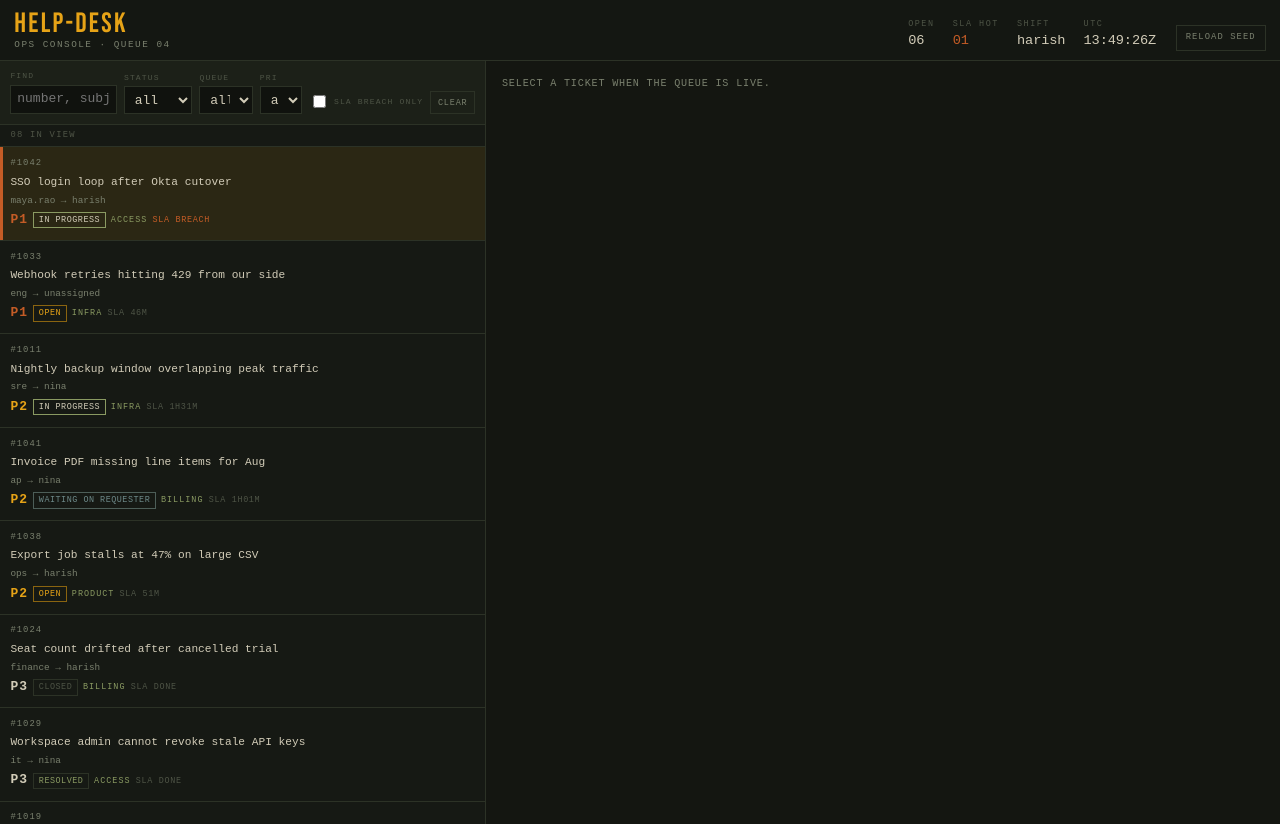
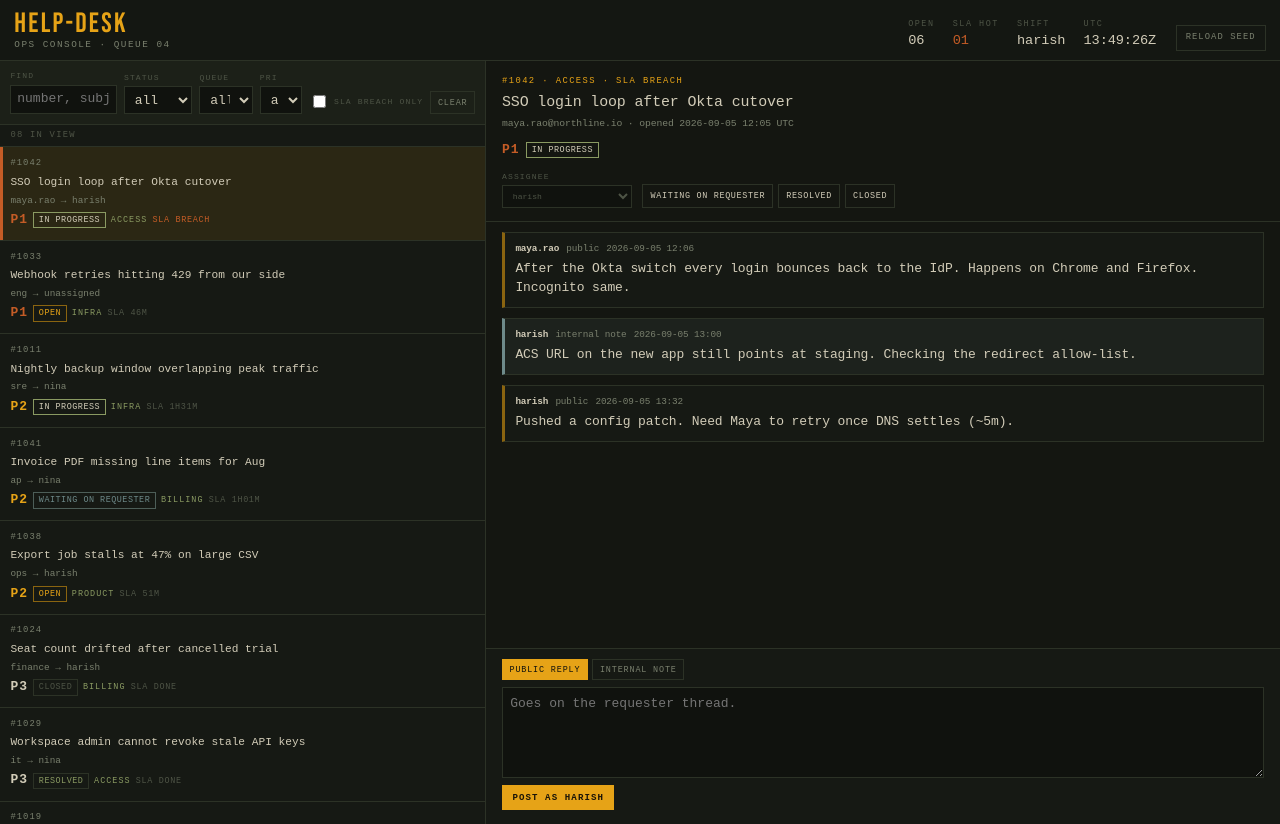
Before and after one commit to HarishKarthickS/help-desk, a Next.js app: page / in a window 1280 px wide. Built offline with nearby package versions, Linux system fonts and the light colour scheme; a web font is replaced by a local one.

Commit message:
Add ticket thread, comments, and status moves

```diff
--- a/src/ui/ConsoleShell.tsx
+++ b/src/ui/ConsoleShell.tsx
@@ -3,6 +3,7 @@
 import { useDesk } from "@/data";
 import { slaBreached } from "@/domain";
 import { QueueList } from "./QueueList";
+import { TicketPane } from "./TicketPane";
 import styles from "./ConsoleShell.module.css";
 
 export function ConsoleShell() {
@@ -49,7 +50,7 @@ export function ConsoleShell() {
           <QueueList />
         </section>
         <section className={styles.pane} aria-label="Ticket detail">
-          <p className={styles.placeholder}>select a ticket when the queue is live.</p>
+          <TicketPane />
         </section>
       </div>
     </div>
--- /dev/null
+++ b/src/ui/TicketPane.module.css
@@ -0,0 +1,218 @@
+.pane {
+  display: grid;
+  grid-template-rows: auto 1fr auto;
+  min-height: 100%;
+  max-height: calc(100vh - 4.6rem);
+}
+
+.head {
+  padding: 1.1rem 1.2rem 1rem;
+  border-bottom: 1px solid var(--line);
+}
+
+.kicker {
+  margin: 0 0 0.35rem;
+  color: var(--amber);
+  font-size: 0.68rem;
+  letter-spacing: 0.16em;
+  text-transform: uppercase;
+}
+
+.head h1 {
+  margin: 0;
+  font-size: 1.15rem;
+  font-weight: 500;
+  line-height: 1.3;
+}
+
+.meta {
+  margin: 0.4rem 0 0.7rem;
+  color: var(--dim);
+  font-size: 0.75rem;
+}
+
+.badges {
+  display: flex;
+  gap: 0.5rem;
+  align-items: center;
+}
+
+.actions {
+  margin-top: 0.9rem;
+  display: flex;
+  flex-wrap: wrap;
+  gap: 0.8rem;
+  align-items: end;
+}
+
+.actions label {
+  display: flex;
+  flex-direction: column;
+  gap: 0.2rem;
+  color: var(--mute);
+  font-size: 0.62rem;
+  letter-spacing: 0.14em;
+  text-transform: uppercase;
+}
+
+.actions select {
+  background: var(--bg);
+  border: 1px solid var(--line);
+  padding: 0.35rem 0.45rem;
+  min-width: 10rem;
+}
+
+.moves {
+  display: flex;
+  flex-wrap: wrap;
+  gap: 0.35rem;
+}
+
+.moves button {
+  background: transparent;
+  border: 1px solid var(--line);
+  padding: 0.35rem 0.55rem;
+  cursor: pointer;
+  text-transform: uppercase;
+  letter-spacing: 0.08em;
+  font-size: 0.65rem;
+}
+
+.moves button:hover {
+  border-color: var(--amber);
+  color: var(--amber);
+}
+
+.dead {
+  color: var(--mute);
+  font-size: 0.72rem;
+}
+
+.thread {
+  list-style: none;
+  margin: 0;
+  padding: 0.8rem 1.2rem 1.2rem;
+  overflow: auto;
+}
+
+.thread li {
+  margin-bottom: 0.75rem;
+  padding: 0.7rem 0.8rem;
+  border: 1px solid var(--line);
+  background: var(--panel);
+}
+
+.thread li div {
+  display: flex;
+  flex-wrap: wrap;
+  gap: 0.55rem;
+  align-items: baseline;
+  margin-bottom: 0.35rem;
+  font-size: 0.72rem;
+  color: var(--dim);
+}
+
+.thread strong {
+  color: var(--ink);
+  font-weight: 600;
+}
+
+.thread p {
+  margin: 0;
+  white-space: pre-wrap;
+}
+
+.note {
+  border-left: 3px solid var(--note) !important;
+  background: color-mix(in srgb, var(--note) 8%, var(--panel)) !important;
+}
+
+.pub {
+  border-left: 3px solid var(--amber-dim) !important;
+}
+
+.none {
+  border-style: dashed !important;
+  color: var(--dim);
+}
+
+.composer {
+  padding: 0.8rem 1.2rem 1.1rem;
+  border-top: 1px solid var(--line);
+  background: var(--panel);
+  display: grid;
+  gap: 0.5rem;
+}
+
+.kind {
+  display: flex;
+  gap: 0.35rem;
+}
+
+.kind button {
+  background: transparent;
+  border: 1px solid var(--line);
+  padding: 0.25rem 0.5rem;
+  cursor: pointer;
+  font-size: 0.65rem;
+  letter-spacing: 0.1em;
+  text-transform: uppercase;
+  color: var(--dim);
+}
+
+.kind .on {
+  color: var(--bg);
+  background: var(--amber);
+  border-color: var(--amber);
+}
+
+.composer textarea {
+  width: 100%;
+  resize: vertical;
+  background: var(--bg);
+  border: 1px solid var(--line);
+  padding: 0.55rem;
+  outline: none;
+}
+
+.composer textarea:focus {
+  border-color: var(--amber-dim);
+}
+
+.send {
+  justify-self: start;
+  background: var(--amber);
+  color: #1a1408;
+  border: 0;
+  padding: 0.45rem 0.8rem;
+  cursor: pointer;
+  text-transform: uppercase;
+  letter-spacing: 0.12em;
+  font-size: 0.7rem;
+  font-weight: 600;
+}
+
+.send:hover {
+  filter: brightness(1.08);
+}
+
+.empty {
+  margin: 2rem 1.4rem;
+  padding: 1.2rem;
+  border: 1px dashed var(--line);
+  max-width: 42ch;
+}
+
+.empty strong {
+  display: block;
+  letter-spacing: 0.14em;
+  text-transform: uppercase;
+  font-size: 0.8rem;
+  font-weight: 500;
+  margin-bottom: 0.4rem;
+}
+
+.empty p {
+  margin: 0;
+  color: var(--dim);
+}
--- /dev/null
+++ b/src/ui/TicketPane.tsx
@@ -0,0 +1,136 @@
+"use client";
+
+import { OPERATORS, useDesk } from "@/data";
+import { nextStatuses, slaRemainingLabel, statusLabel } from "@/domain";
+import { useState } from "react";
+import { PriorityMark, StatusChip } from "./StatusChip";
+import styles from "./TicketPane.module.css";
+
+export function TicketPane() {
+  const desk = useDesk();
+  const ticket = desk.selected;
+  const [body, setBody] = useState("");
+  const [kind, setKind] = useState<"public" | "note">("public");
+
+  if (!ticket) {
+    return (
+      <div className={styles.empty} role="status">
+        <strong>no ticket selected</strong>
+        <p>Pick a row in the queue. The thread, status moves, and notes live here.</p>
+      </div>
+    );
+  }
+
+  const replies = desk.commentsForSelected;
+  const moves = nextStatuses(ticket.status);
+
+  return (
+    <article className={styles.pane}>
+      <header className={styles.head}>
+        <p className={styles.kicker}>
+          #{ticket.number} · {ticket.queue} · sla {slaRemainingLabel(ticket, desk.now)}
+        </p>
+        <h1>{ticket.subject}</h1>
+        <p className={styles.meta}>
+          {ticket.requester} · opened {ticket.openedAt.replace("T", " ").slice(0, 16)} UTC
+        </p>
+        <div className={styles.badges}>
+          <PriorityMark priority={ticket.priority} />
+          <StatusChip status={ticket.status} />
+        </div>
+        <div className={styles.actions}>
+          <label>
+            assignee
+            <select
+              value={ticket.assignee ?? ""}
+              onChange={(e) =>
+                desk.assign(ticket.id, e.target.value || null)
+              }
+            >
+              <option value="">unassigned</option>
+              {OPERATORS.map((op) => (
+                <option key={op} value={op}>
+                  {op}
+                </option>
+              ))}
+            </select>
+          </label>
+          <div className={styles.moves}>
+            {moves.length === 0 ? (
+              <span className={styles.dead}>no status moves</span>
+            ) : (
+              moves.map((s) => (
+                <button
+                  key={s}
+                  type="button"
+                  onClick={() => desk.setStatus(ticket.id, s)}
+                >
+                  {statusLabel(s)}
+                </button>
+              ))
+            )}
+          </div>
+        </div>
+      </header>
+      <ol className={styles.thread}>
+        {replies.length === 0 ? (
+          <li className={styles.none}>
+            No comments yet. Leave a public reply or an internal note.
+          </li>
+        ) : (
+          replies.map((c) => (
+            <li key={c.id} className={c.kind === "note" ? styles.note : styles.pub}>
+              <div>
+                <strong>{c.author}</strong>
+                <span>{c.kind === "note" ? "internal note" : "public"}</span>
+                <time dateTime={c.createdAt}>
+                  {c.createdAt.replace("T", " ").slice(0, 16)}
+                </time>
+              </div>
+              <p>{c.body}</p>
+            </li>
+          ))
+        )}
+      </ol>
+      <form
+        className={styles.composer}
+        onSubmit={(e) => {
+          e.preventDefault();
+          desk.addComment(ticket.id, body, kind);
+          setBody("");
+        }}
+      >
+        <div className={styles.kind}>
+          <button
+            type="button"
+            className={kind === "public" ? styles.on : undefined}
+            onClick={() => setKind("public")}
+          >
+            public reply
+          </button>
+          <button
+            type="button"
+            className={kind === "note" ? styles.on : undefined}
+            onClick={() => setKind("note")}
+          >
+            internal note
+          </button>
+        </div>
+        <textarea
+          value={body}
+          onChange={(e) => setBody(e.target.value)}
+          placeholder={
+            kind === "note"
+              ? "Visible to operators only."
+              : "Goes on the requester thread."
+          }
+          rows={4}
+          required
+        />
+        <button type="submit" className={styles.send}>
+          post as {desk.operator}
+        </button>
+      </form>
+    </article>
+  );
+}
```
Also changed, not shown: src/ui/EmptyState.tsx (added, +16 -0 lines).
